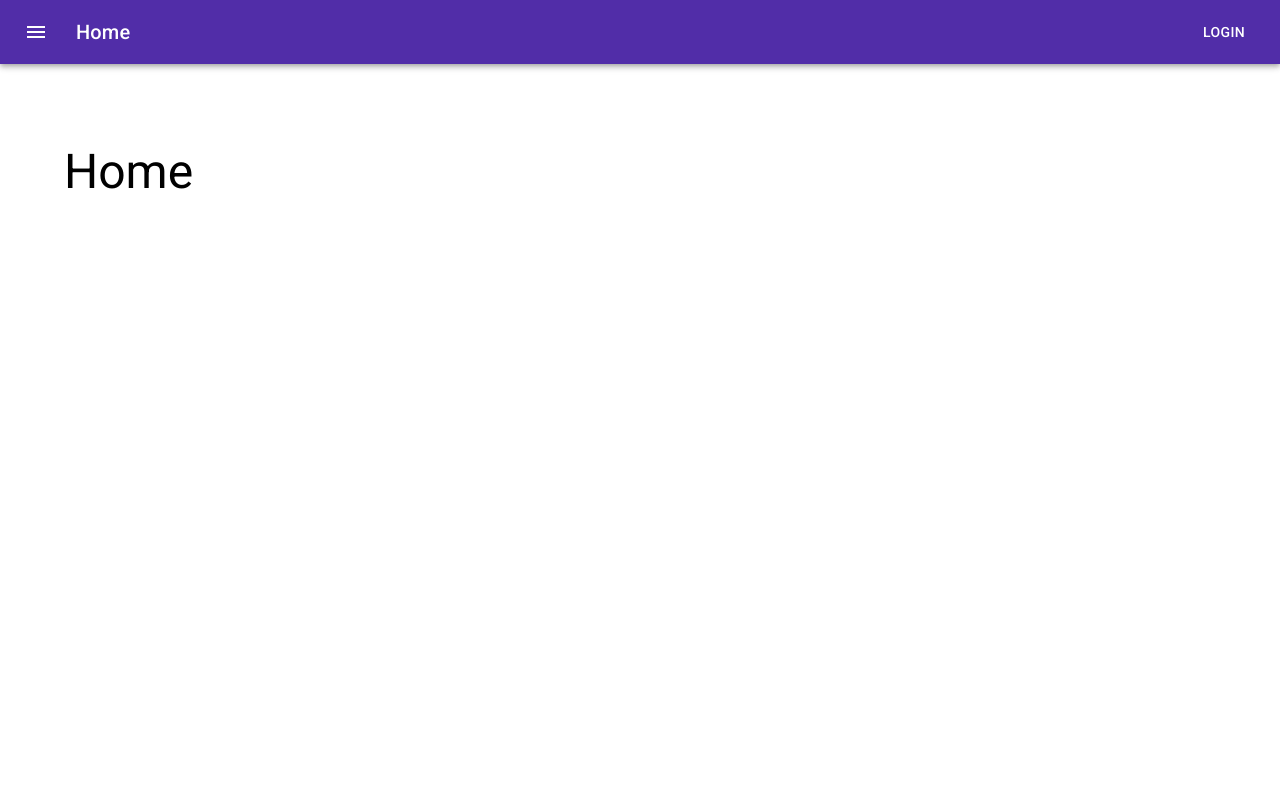
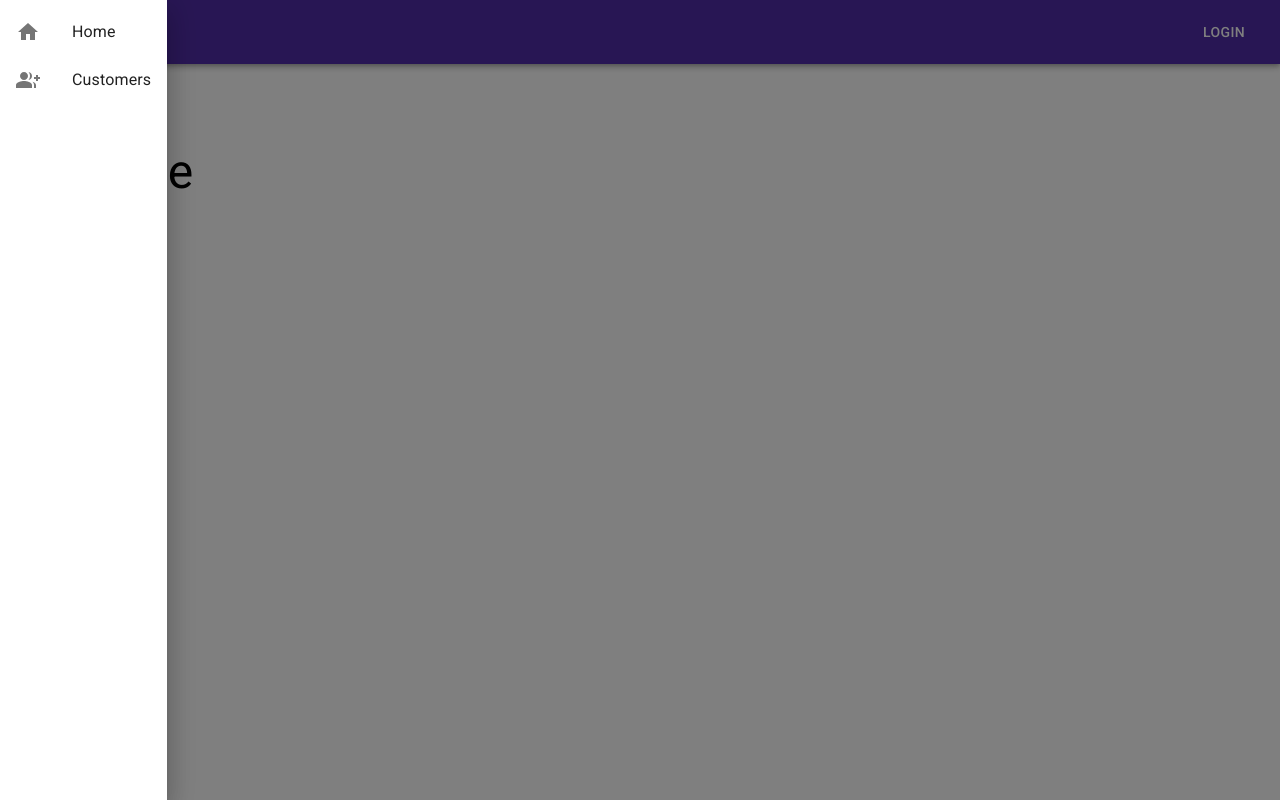
Before and after one commit to rike14/react-first-app, a React (Create React App) app: page / in a window 1280 px wide. Both pictures are taken after a click on the button "menu". Built offline with nearby package versions, Linux system fonts and the light colour scheme.

Commit message:
add Drawer and handleClick

```diff
--- a/src/App.js
+++ b/src/App.js
@@ -15,8 +15,8 @@
 
 function App() {
   return (
-    <TemplateDefault>
-      <Router>
+    <Router>
+      <TemplateDefault>
         <Switch>
           <Route path="/customers">
             <TemplatePage title="Customers" Component={Customers} />
@@ -25,8 +25,8 @@
             <TemplatePage title="Home" Component={Home} />
           </Route>
         </Switch>
-      </Router>
-    </TemplateDefault>
+      </TemplateDefault>
+    </Router>
   )
 }
 
--- a/src/partials/Header/Header.js
+++ b/src/partials/Header/Header.js
@@ -1,4 +1,4 @@
-import React from 'react'
+import React, { useState } from 'react'
 import {
     AppBar,
     Box,
@@ -6,16 +6,37 @@
     Typography,
     Button,
     IconButton,
+    Drawer,
+    List,
+    ListItem,
+    ListItemIcon,
+    ListItemText,
 } from '@mui/material'
 
+import { useHistory } from "react-router-dom";
+
 import MenuIcon from '@mui/icons-material/Menu'
+import HomeIcon from '@mui/icons-material/Home'
+import GroupAddIcon from '@mui/icons-material/GroupAdd'
 import './Header.css'
 
 
 
 const Header = () => {
+    const history = useHistory()
+    const [menuOpen, setMenuOpen] = useState(false)
+
+    const handleToggleMenu = () => {
+        setMenuOpen(!menuOpen)
+    }
+
+    const handleMenuClick = route => {
+        history.push(route)
+        handleToggleMenu()
+    }
 
     return(
+        <>
             <Box sx={{ flexGrow: 1 }} >
                 <AppBar position="static">
                     <Toolbar>
@@ -25,6 +46,7 @@
                             color="inherit"
                             aria-label="menu"
                             sx={{ mr: 2 }}
+                            onClick={() => handleToggleMenu()}
                         >
                             <MenuIcon />
                         </IconButton>
@@ -35,7 +57,23 @@
                     </Toolbar>
                 </AppBar>
             </Box>
-
+            <Drawer open={menuOpen} onClose={() => handleToggleMenu()}>
+                <List>
+                    <ListItem button onClick={() => handleMenuClick('/')}>
+                        <ListItemIcon>
+                            <HomeIcon/>
+                        </ListItemIcon>
+                        <ListItemText>Home</ListItemText>
+                    </ListItem>
+                    <ListItem button onClick={() => handleMenuClick('/customers')} >
+                        <ListItemIcon>
+                            <GroupAddIcon/>
+                        </ListItemIcon>
+                        <ListItemText>Customers</ListItemText>
+                    </ListItem>
+                </List>
+            </Drawer>
+        </>
     )
 }
 
```
Lines whose indentation alone changed are shown as unchanged.
